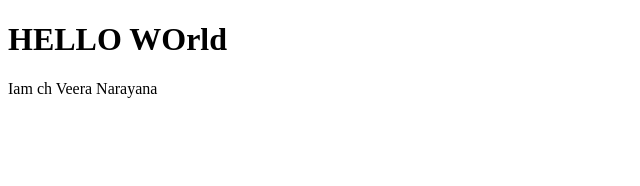
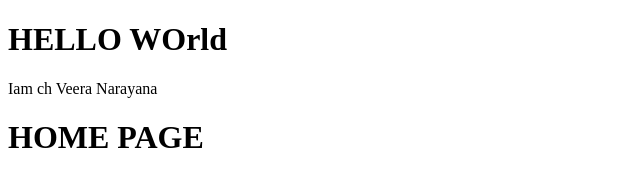
Before and after one commit to Veera3420/splitmate, a plain HTML site: page index.html in a window 1280 px wide. Shown: the whole page, without its empty margins (0-640 px from the left). Drawn offline with Linux system fonts and the light colour scheme.

Commit message:
updated index page

```diff
--- a/index.html
+++ b/index.html
@@ -6,5 +6,6 @@
     <body>
         <h1>HELLO WOrld</h1>
         <p>Iam ch Veera Narayana</p>
+        <h1>HOME PAGE</h1>
     </body>
 </html>
```
